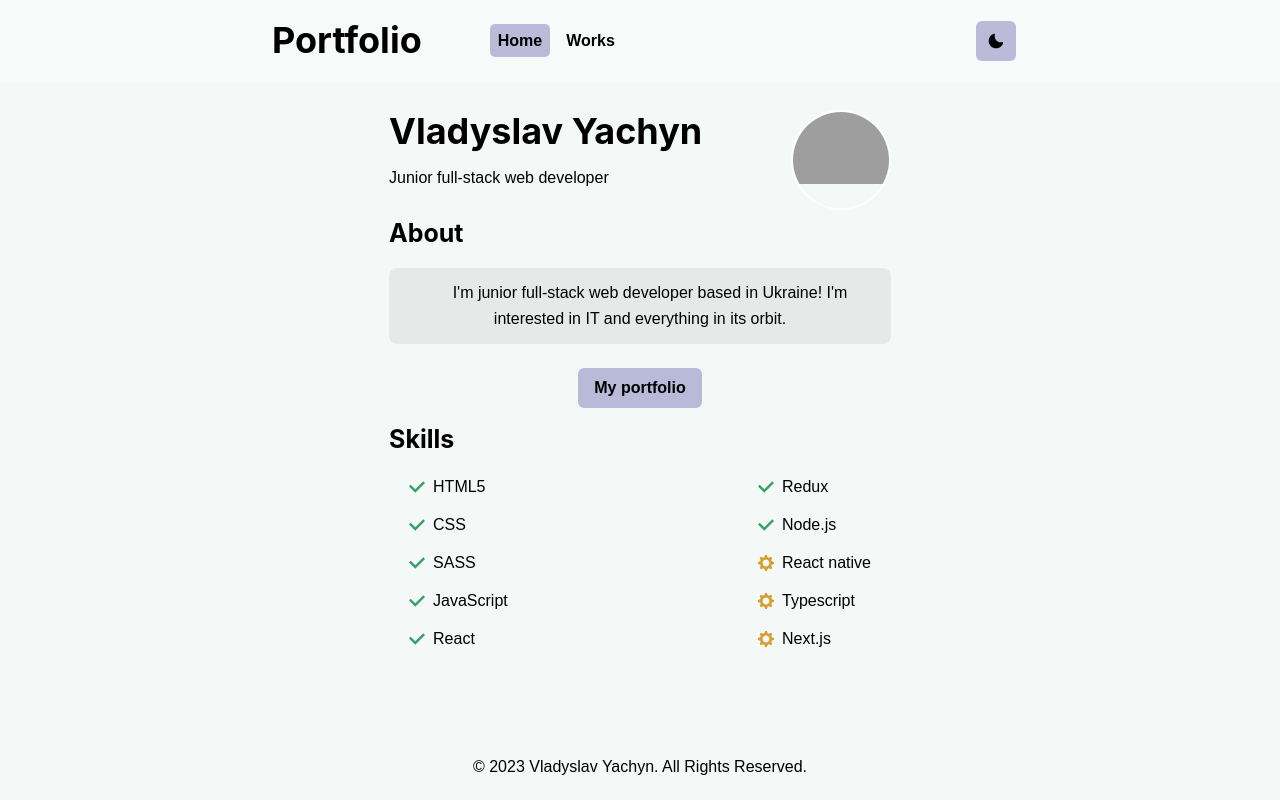
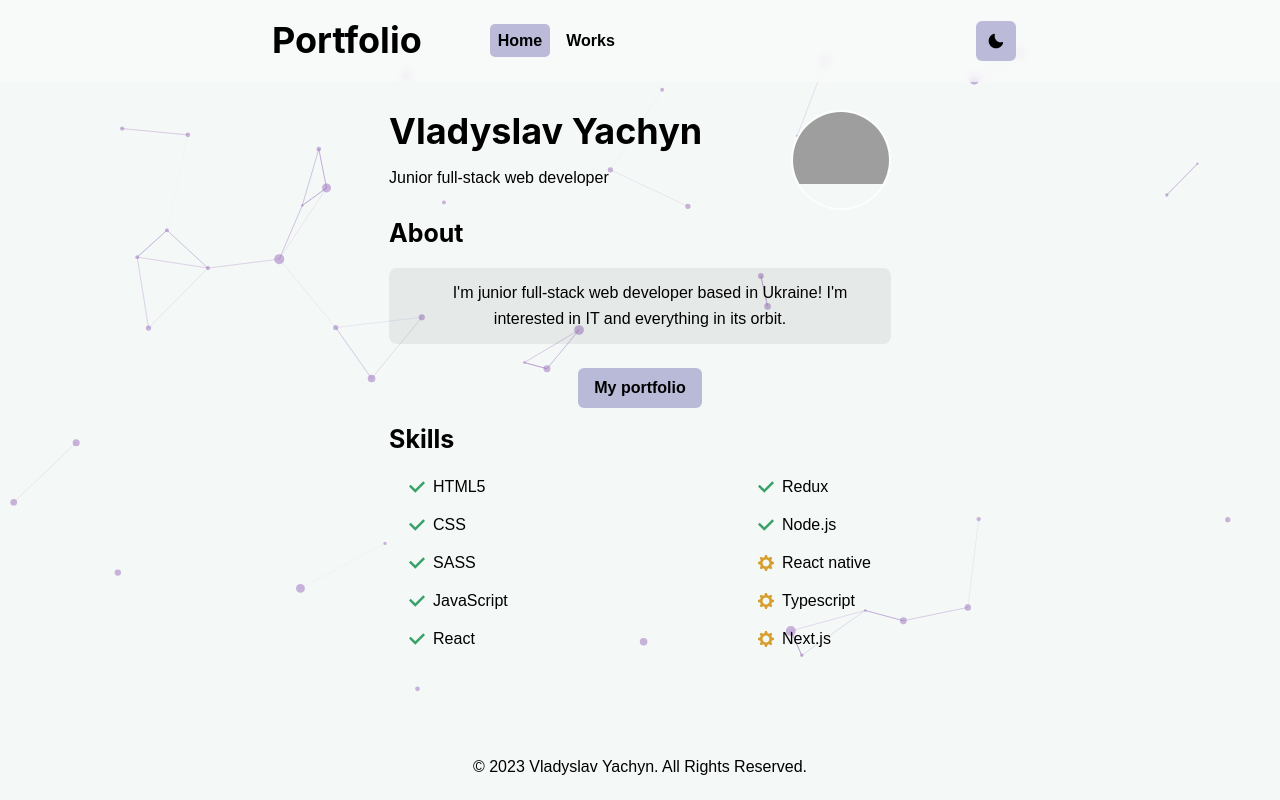
Before and after one commit to Reqvite/portfolio-page, a Next.js app: page / in a window 1280 px wide. Built offline with nearby package versions, Linux system fonts and the light colour scheme; grey boxes are pictures that could not be loaded.

Commit message:
add animated background

```diff
--- /dev/null
+++ b/components/ui/AnimatedBackground.tsx
@@ -0,0 +1,100 @@
+import { FC } from "react";
+import { useCallback } from "react";
+import type { Container, Engine } from "tsparticles-engine";
+import Particles from "react-particles";
+import { loadFull } from "tsparticles";
+import { Box, useColorModeValue } from "@chakra-ui/react";
+
+const AnimatedBackground: FC = () => {
+  const particlesInit = useCallback(async (engine: Engine) => {
+    await loadFull(engine);
+  }, []);
+  const particlesLoaded = useCallback(
+    async (container: Container | undefined) => {},
+    []
+  );
+
+  return (
+    <Box position="relative" zIndex="-1">
+      <Particles
+        id="tsparticles"
+        init={particlesInit}
+        loaded={particlesLoaded}
+        options={{
+          background: {
+            color: {
+              value: "transparent",
+            },
+          },
+          fpsLimit: 120,
+          interactivity: {
+            events: {
+              onClick: {
+                enable: true,
+                mode: "push",
+              },
+              onHover: {
+                enable: true,
+                mode: "repulse",
+              },
+              resize: true,
+            },
+            modes: {
+              push: {
+                quantity: 4,
+              },
+              repulse: {
+                distance: 50,
+                duration: 0.7,
+              },
+            },
+          },
+          particles: {
+            color: {
+              value: "#9A6EBC",
+            },
+            links: {
+              color: "#9A6EBC",
+              distance: 100,
+              enable: true,
+              opacity: 0.5,
+              width: 1,
+            },
+            collisions: {
+              enable: true,
+            },
+            move: {
+              direction: "none",
+              enable: true,
+              outModes: {
+                default: "bounce",
+              },
+              random: true,
+              speed: 2,
+              straight: false,
+            },
+            number: {
+              density: {
+                enable: true,
+                area: 1500,
+              },
+              value: 80,
+            },
+            opacity: {
+              value: 0.5,
+            },
+            shape: {
+              type: "circle",
+            },
+            size: {
+              value: { min: 1, max: 5 },
+            },
+          },
+          detectRetina: true,
+        }}
+      />
+    </Box>
+  );
+};
+
+export default AnimatedBackground;
--- a/package.json
+++ b/package.json
@@ -25,6 +25,8 @@
     "react": "18.2.0",
     "react-dom": "18.2.0",
     "react-icons": "^4.8.0",
+    "react-particles": "^2.9.3",
+    "tsparticles": "^2.9.3",
     "typescript": "4.9.5"
   }
 }
--- a/pages/_app.tsx
+++ b/pages/_app.tsx
@@ -2,11 +2,13 @@ import type { AppProps } from "next/app";
 import { ChakraProvider } from "@chakra-ui/react";
 import Layout from "@/components/Layot";
 import theme from "@/theme/globalTheme";
+import AnimatedBackground from "@/components/ui/AnimatedBackground";
 
 const App = ({ Component, pageProps, router }: AppProps) => {
   return (
     <ChakraProvider theme={theme}>
       <Layout router={router}>
+        <AnimatedBackground />
         <main>
           <Component {...pageProps} key={router.route} />
         </main>
--- a/pages/index.tsx
+++ b/pages/index.tsx
@@ -18,7 +18,7 @@ const Home: FC = () => (
     <Head>
       <title>Home</title>
     </Head>
-    <Container>
+    <Container overflow="hidden">
       <Box display={{ md: "flex" }} mt="80px">
         <Box flexGrow={1}>
           <Heading as="h2" mb={3}>
```
Also changed, not shown: 1 other file (tests, documents, lock files or other folders).
